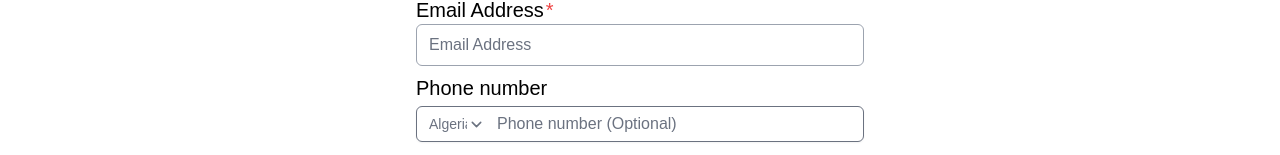
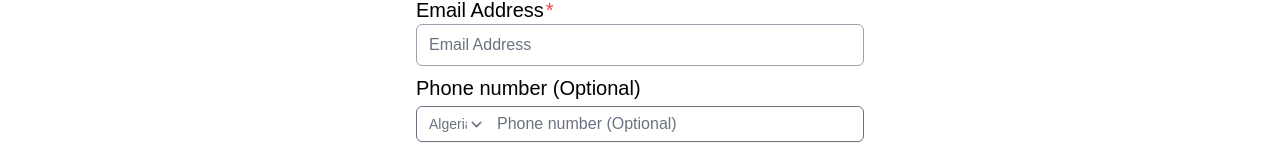
Before and after one commit to ronnapatp/ronnapat.com, a Next.js app: page /en-us/contact in a window 1280 px wide. Shown: the part 468-623 px from the top of the page. Built offline with nearby package versions, Linux system fonts and the light colour scheme; no server answers.

Commit message:
Update form

```diff
--- a/pages/en-us/contact.js
+++ b/pages/en-us/contact.js
@@ -74,7 +74,7 @@ function ContactForm() {
                   </div>
                   <div className='mb-2'>
                     <p className="text-md md:text-xl">
-                      Phone number
+                      Phone number (Optional)
                     </p>
                     <div className="mt-1 relative rounded-md shadow-sm">
                       <div className="absolute w-6 inset-y-0 left-0 flex">
```
